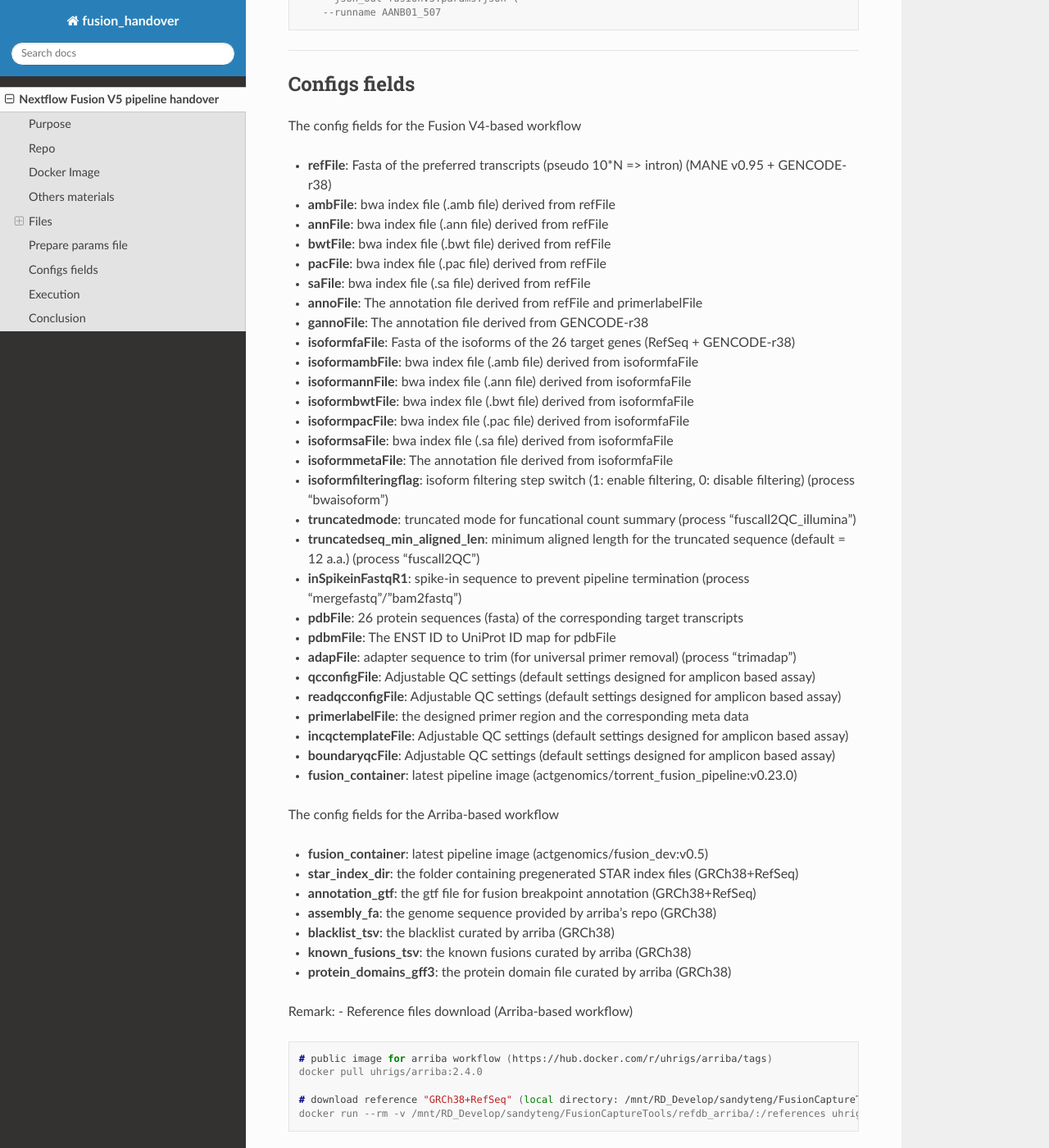
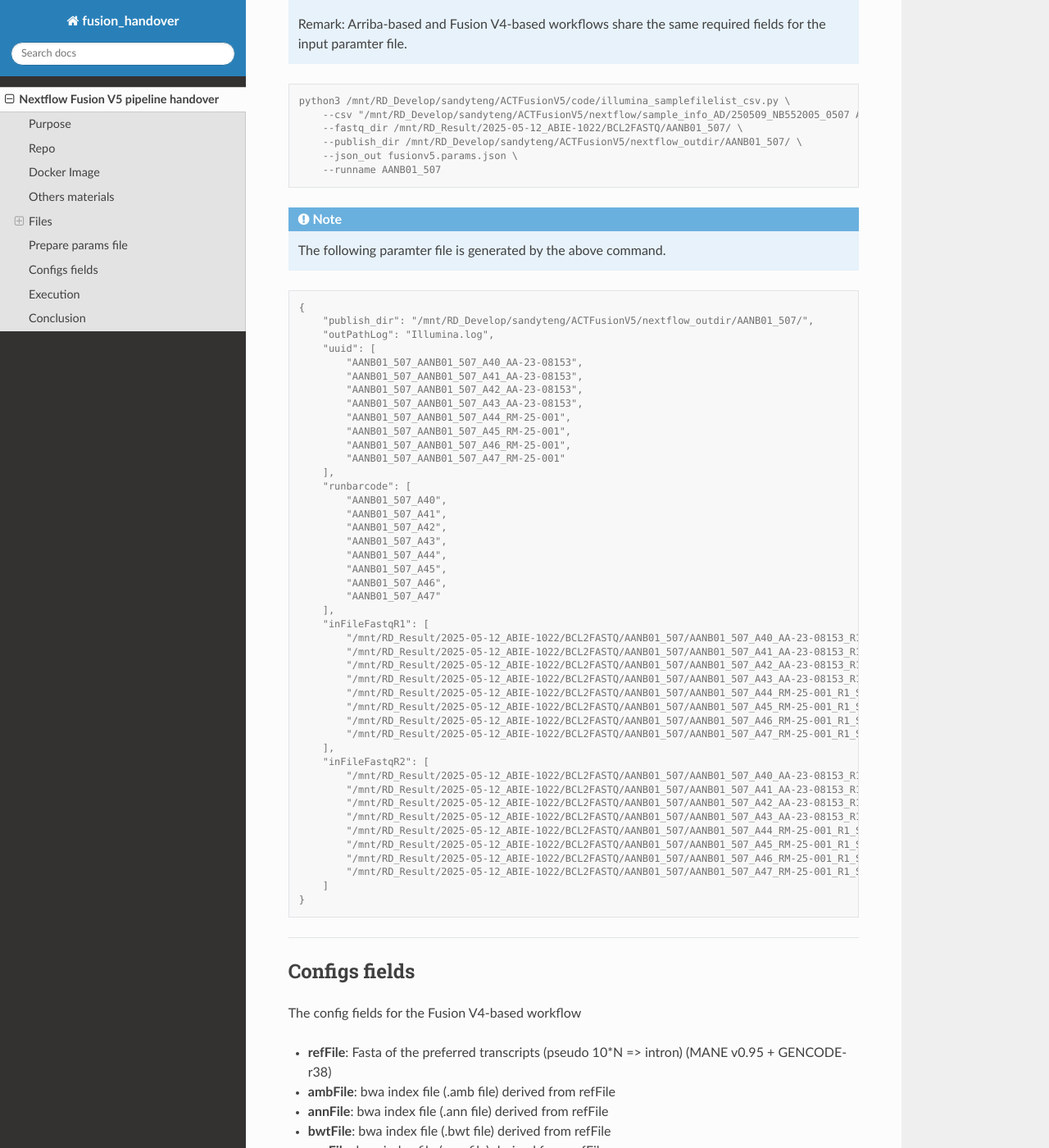
Before and after one commit to sandyteng/fusion_handover, a Sphinx documentation site: the page built from source/nf_fusionv5.rst, in a window 1280 px wide and 1400 px high, scrolled down 2345 px. Shown: the whole window at 82% size. Built offline with Sphinx 7.4.7 and the Read the Docs theme 3.1.0, drawn with Linux system fonts in a browser that asks for light colours; some of the changed text lies outside the part shown.

Commit message:
update parameter file description and modify the rst file format for nf_fusionv5.rst

```diff
--- a/source/nf_fusionv5.rst
+++ b/source/nf_fusionv5.rst
@@ -29,7 +29,8 @@
 Others materials
 -----------------
 
-- Dev. environment: `Fusion dev. environment development <https://actg.atlassian.net/browse/ABIE-977>; Dev. image sumamry <https://actg.atlassian.net/browse/ABIE-993>`_
+- Dev. environment: `Fusion dev. environment development <https://actg.atlassian.net/browse/ABIE-977>`_
+- Dev. image sumamry: `Fusion v5 Dev. image v0.5-v0.6 <https://actg.atlassian.net/browse/ABIE-993>`_
 - Comparison study - Caller evalutaion: `Workflow comparison study <https://actg.atlassian.net/browse/ABIE-907>`_
 - Design document - Fusion V4: `20240109_actfusion_v4_amplicon_workflow_ST.v0.28.0.pptx <https://actgenomics-my.sharepoint.com/:p:/p/yufenghuang/ETgxdTAFgUNLpYgrhERNdbMBU8HbGUqji5q6WKK-UmKrlQ?e=coyvwP>`_
 - Dev. documents and records - Fusion V4: `V4_Final <https://actgenomics-my.sharepoint.com/:f:/p/yufenghuang/Eif-bxfsRuhNux2LYcluv7IBs0WAkjKUioDo8mivXrKljQ?e=bCIrwt>`_
@@ -81,12 +82,19 @@
 Prepare params file
 --------------------
 
-A custom script generate different types of params file, given the UUID and workflow type.
-A custom script to generate fusionv5.params.json, given the sample.info.csv, fastq directory, pu
+A custom script to generate fusionv5.params.json given the sample.info.csv (--csv), fastq directory (--fastq_dir),
+nextflow output directory (--publish_dir), run name (--runname) and the output paramter file (--json_out)
 
 .. note::
 
-    The script generate paths from production volumes, therefore the samples should already been processed by legacy pipeline.
+    Make sure the paired-end reads (R1.fq.gz, R2.fq.gz) are located under the given fastq directory.
+    The program will extract the samples recorded within the sample.info.csv file and check if it can be found within the fastq directory.
+    The sample.info.csv file are usually obtained from the Assay Design team and make sure to manually create the following columns:
+    1. Sample_Name (Sample_Name_*_R1/R2_001.fastq.gz) (e.g., AANB01_507_A40_AA-23-08153_R1)
+    2. Sample folder ID (backup folder name) (e.g., AANB01_507_A40)
+
+    Remark:
+    Arriba-based and Fusion V4-based workflows share the same required fields for the input paramter file.
 
 
 .. code-block:: console
@@ -97,6 +105,57 @@
         --publish_dir /mnt/RD_Develop/sandyteng/ACTFusionV5/nextflow_outdir/AANB01_507/ \
         --json_out fusionv5.params.json \
         --runname AANB01_507
+
+.. note::
+
+    The following paramter file is generated by the above command.
+
+.. code-block:: console
+
+    {
+        "publish_dir": "/mnt/RD_Develop/sandyteng/ACTFusionV5/nextflow_outdir/AANB01_507/",
+        "outPathLog": "Illumina.log",
+        "uuid": [
+            "AANB01_507_AANB01_507_A40_AA-23-08153",
+            "AANB01_507_AANB01_507_A41_AA-23-08153",
+            "AANB01_507_AANB01_507_A42_AA-23-08153",
+            "AANB01_507_AANB01_507_A43_AA-23-08153",
+            "AANB01_507_AANB01_507_A44_RM-25-001",
+            "AANB01_507_AANB01_507_A45_RM-25-001",
+            "AANB01_507_AANB01_507_A46_RM-25-001",
+            "AANB01_507_AANB01_507_A47_RM-25-001"
+        ],
+        "runbarcode": [
+            "AANB01_507_A40",
+            "AANB01_507_A41",
+            "AANB01_507_A42",
+            "AANB01_507_A43",
+            "AANB01_507_A44",
+            "AANB01_507_A45",
+            "AANB01_507_A46",
+            "AANB01_507_A47"
+        ],
+        "inFileFastqR1": [
+            "/mnt/RD_Result/2025-05-12_ABIE-1022/BCL2FASTQ/AANB01_507/AANB01_507_A40_AA-23-08153_R1_S41_R1_001.fastq.gz",
+            "/mnt/RD_Result/2025-05-12_ABIE-1022/BCL2FASTQ/AANB01_507/AANB01_507_A41_AA-23-08153_R1_S42_R1_001.fastq.gz",
+            "/mnt/RD_Result/2025-05-12_ABIE-1022/BCL2FASTQ/AANB01_507/AANB01_507_A42_AA-23-08153_R1_S43_R1_001.fastq.gz",
+            "/mnt/RD_Result/2025-05-12_ABIE-1022/BCL2FASTQ/AANB01_507/AANB01_507_A43_AA-23-08153_R1_S44_R1_001.fastq.gz",
+            "/mnt/RD_Result/2025-05-12_ABIE-1022/BCL2FASTQ/AANB01_507/AANB01_507_A44_RM-25-001_R1_S45_R1_001.fastq.gz",
+            "/mnt/RD_Result/2025-05-12_ABIE-1022/BCL2FASTQ/AANB01_507/AANB01_507_A45_RM-25-001_R1_S46_R1_001.fastq.gz",
+            "/mnt/RD_Result/2025-05-12_ABIE-1022/BCL2FASTQ/AANB01_507/AANB01_507_A46_RM-25-001_R1_S47_R1_001.fastq.gz",
+            "/mnt/RD_Result/2025-05-12_ABIE-1022/BCL2FASTQ/AANB01_507/AANB01_507_A47_RM-25-001_R1_S48_R1_001.fastq.gz"
+        ],
+        "inFileFastqR2": [
+            "/mnt/RD_Result/2025-05-12_ABIE-1022/BCL2FASTQ/AANB01_507/AANB01_507_A40_AA-23-08153_R1_S41_R2_001.fastq.gz",
+            "/mnt/RD_Result/2025-05-12_ABIE-1022/BCL2FASTQ/AANB01_507/AANB01_507_A41_AA-23-08153_R1_S42_R2_001.fastq.gz",
+            "/mnt/RD_Result/2025-05-12_ABIE-1022/BCL2FASTQ/AANB01_507/AANB01_507_A42_AA-23-08153_R1_S43_R2_001.fastq.gz",
+            "/mnt/RD_Result/2025-05-12_ABIE-1022/BCL2FASTQ/AANB01_507/AANB01_507_A43_AA-23-08153_R1_S44_R2_001.fastq.gz",
+            "/mnt/RD_Result/2025-05-12_ABIE-1022/BCL2FASTQ/AANB01_507/AANB01_507_A44_RM-25-001_R1_S45_R2_001.fastq.gz",
+            "/mnt/RD_Result/2025-05-12_ABIE-1022/BCL2FASTQ/AANB01_507/AANB01_507_A45_RM-25-001_R1_S46_R2_001.fastq.gz",
+            "/mnt/RD_Result/2025-05-12_ABIE-1022/BCL2FASTQ/AANB01_507/AANB01_507_A46_RM-25-001_R1_S47_R2_001.fastq.gz",
+            "/mnt/RD_Result/2025-05-12_ABIE-1022/BCL2FASTQ/AANB01_507/AANB01_507_A47_RM-25-001_R1_S48_R2_001.fastq.gz"
+        ]
+    }
 
 -----
 
```
Also changed, not shown: 5 other files.
